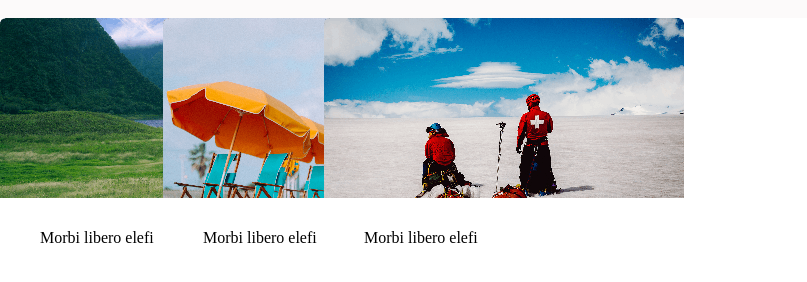
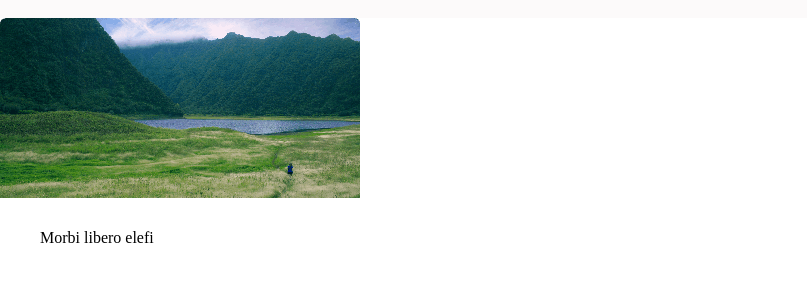
Before and after one commit to ninachadunelis/Lesson-5, a plain HTML site: page index.html in a window 1280 px wide. Shown: the part 58-340 px from the top of the page, without its empty margins (0-807 px from the left). Drawn offline with Linux system fonts and the light colour scheme.

Commit message:
change section1

```diff
--- a/css/style.css
+++ b/css/style.css
@@ -32,7 +32,7 @@ li{
 }
 .left{
 	position: relative;
-	width: 163px;
+	width: 361px;
 	display: inline-block;
 }
 .cover1{
@@ -40,7 +40,7 @@ li{
 	margin-top: 28px;
 	margin-left: 40px;
 }
-.cover2{
+/*.cover2{
 	position: absolute;
 	margin-top: 28px;
 	margin-left: 40px;
@@ -61,4 +61,4 @@ display: inline-block;
 	width: 161px;
 	position: relative;
 
-}
+}*/
--- a/index.html
+++ b/index.html
@@ -44,22 +44,22 @@
 
 				<h4 class="cover1">Morbi libero elefi</h4>
 
-		</div><!--
-		--><div class="middle">
+		</div>
+		<!-- <div class="middle">
 			<img src="images/umbr.png"alt="umbrella image">
 
 				<h4 class="cover2">Morbi libero elefi</h4>
 
 
-		</div><!--
-		--><div class="right">
+		</div>
+		<div class="right">
 			<img src="images/men.png" alt="men image">
 
 				<h4 class="cover3">Morbi libero elefi</h4>
 
 
 		</div>
-	</div>
+	</div> -->
 </section>
 </body>
 </html>
```
